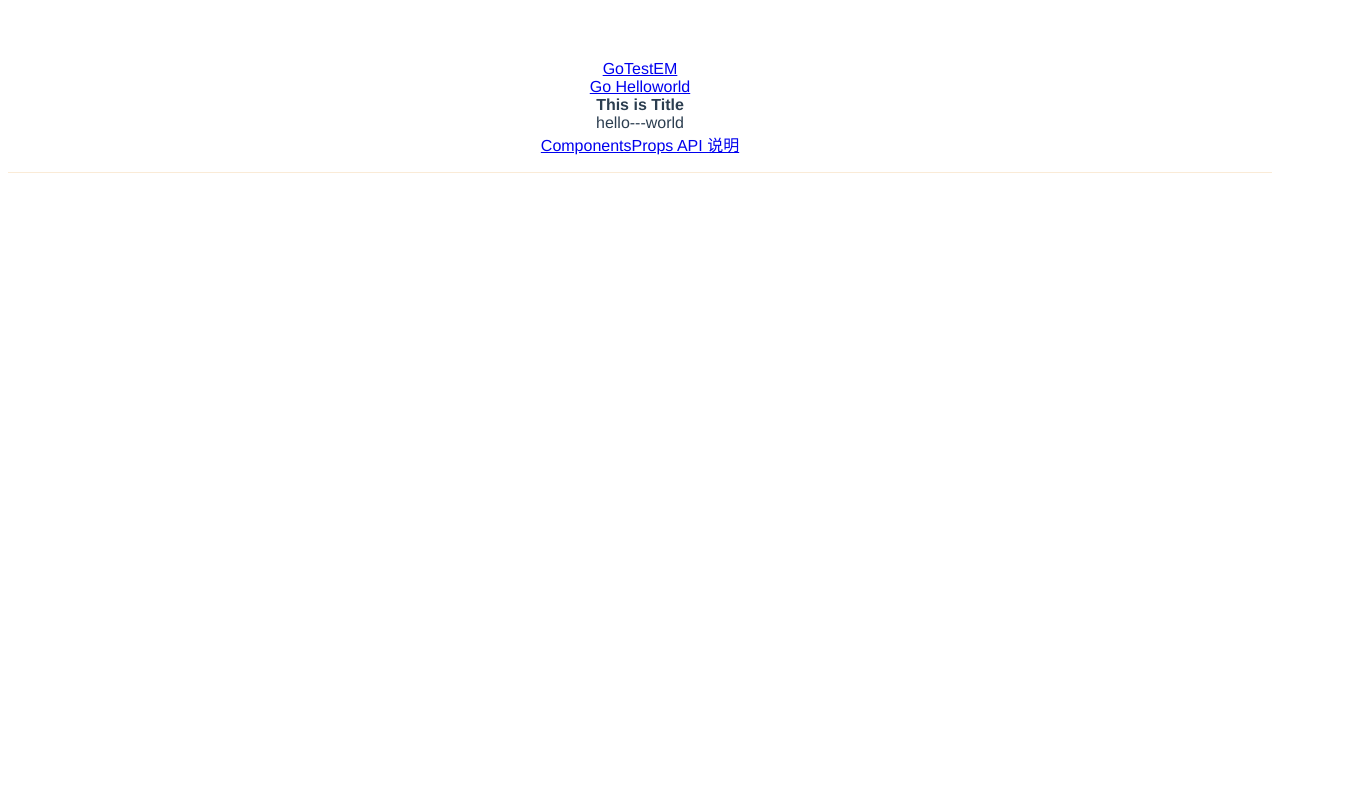
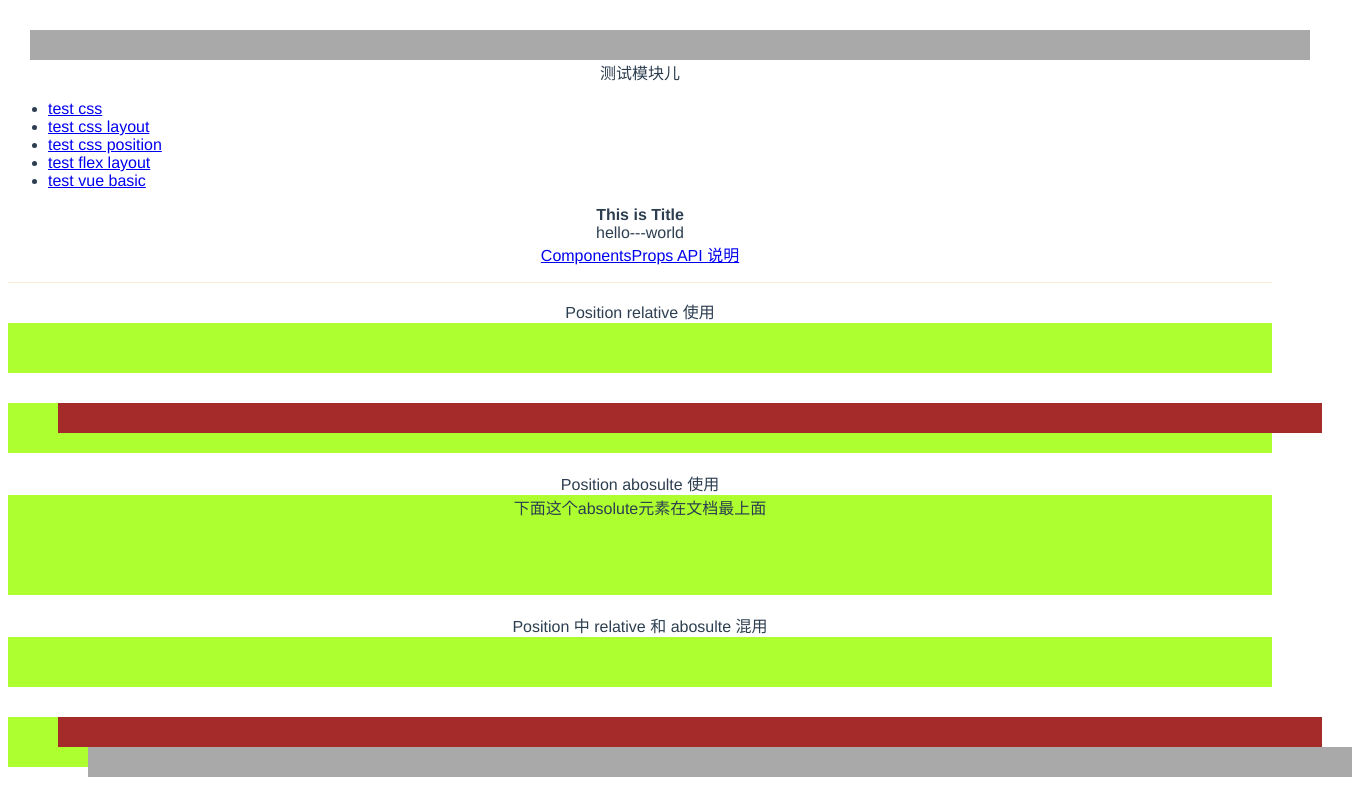
Before and after one commit to fanthus/vue-practice, a Vue app: page /test/css/position in a window 1280 px wide. Shown: the top 800 px of the page, 1352 px wide, since content can reach past the window. Built offline with nearby package versions, Linux system fonts and the light colour scheme.

Commit message:
feat: 增加一些 css 的 demo

```diff
--- a/src/App.vue
+++ b/src/App.vue
@@ -1,28 +1,39 @@
 <template>
   <div id="app">
-    <div>
-      <router-link to="/test">GoTestEM</router-link>
-    </div>
-    <div>
-      <router-link to="/hello">Go Helloworld</router-link>
-    </div>
-    <TestComponent component-name="hello---world"/>
-    <p style="background-color: antiquewhite; height: 1px;"></p>
+    测试模块儿
+    <ul>
+      <li class="list-style">
+        <router-link to="/testcss">test css</router-link>
+      </li>
+      <li class="list-style">
+        <router-link to="/testcsslayout">test css layout</router-link>
+      </li>
+      <li class="list-style">
+        <router-link to="/test/css/position">test css position</router-link>
+      </li>
+      <li class="list-style">
+        <router-link to="/testflexlayout">test flex layout</router-link>
+      </li>
+      <li class="list-style">
+        <router-link to="/testvue">test vue basic</router-link>
+      </li>
+    </ul>
+
+    <TestComponent component-name="hello---world" />
+    <p style="background-color: antiquewhite; height: 1px"></p>
     <router-view> </router-view>
   </div>
 </template>
 
 <script>
-
-import TestComponent from './components/TestComponent.vue';
+import TestComponent from "./components/TestComponent.vue";
 
 export default {
-  name: 'App',
+  name: "App",
   components: {
-    TestComponent
-  }
-}
-
+    TestComponent,
+  },
+};
 </script>
 
 <style>
@@ -34,4 +45,8 @@ export default {
   color: #2c3e50;
   margin-top: 60px;
 }
+
+.list-style {
+  text-align: left;
+}
 </style>
--- /dev/null
+++ b/src/components/TestCSS.vue
@@ -0,0 +1,39 @@
+<template>
+  <div class="root-div">
+    Box 盒子属性
+    <div class="content-box">
+      <div class="content-box-inner">content-box</div>
+      <div class="border-box-inner">border-box</div>
+    </div>
+    <div class=""></div>
+  </div>
+</template>
+<script>
+</script>
+<style>
+
+.content-box {
+  width: 100%;
+  height: 100%;
+}
+
+.content-box-inner {
+  box-sizing: content-box;
+  width: 100px;
+  height: 100px;
+  border: 1px solid #888888;
+  padding: 10px;
+
+  background-color: antiquewhite;
+}
+
+.border-box-inner {
+  box-sizing: border-box;
+  width: 100px;
+  height: 100px;
+  border: 1px solid #888888;
+  padding: 10px;
+  background-color: antiquewhite;
+}
+
+</style>
--- /dev/null
+++ b/src/components/TestCSSLayout.vue
@@ -0,0 +1,83 @@
+<template>
+  <div class="container">
+    <div class="block-ele">block elements1</div>
+    <div class="block-ele">block elements2</div>
+    <div class="inline-ele">inline element1</div>
+    <div class="inline-ele">inline element2</div>
+    <br>
+    <br>
+    <div class="inline-block-ele">inline block element1</div>
+    <div class="inline-block-ele">inline block element2</div>
+    <div class="block-ele-float">block elements1</div>
+    <div class="block-ele-float">block elements2</div>
+
+    <div class="block-container">
+      <div class="item">1</div>
+      <div class="item">2</div>
+      <div class="item">3</div>
+    </div>
+    <div class="flex-container">
+      <div class="item">1</div>
+      <div class="item">2</div>
+      <div class="item">3</div>
+    </div>
+
+
+  </div>
+</template>
+
+<script>
+</script>
+
+<style>
+
+/* block 1.换行 2.width height 生效 */
+.block-ele {
+  display: block;
+  width: 100px;
+  height: 100px;
+  margin-top: 2px;
+  background-color: aqua;
+}
+
+/* inline 1.不换行 2.width height 不生效 */
+.inline-ele {
+  display: inline;
+  width: 100px;
+  height: 100px;
+  margin-left: 2px;
+  background-color: greenyellow;
+}
+
+/* inline 1.不换行 2.width height 生效 */
+.inline-block-ele {
+  display: inline-block;
+  width: 100px;
+  height: 100px;
+  margin-left: 2px;
+  background-color: greenyellow;
+}
+
+
+.block-ele-float {
+  display: block;
+  width: 100px;
+  height: 100px;
+  margin-top: 2px;
+  float: inline-end;
+  background-color: green;
+}
+
+.block-container {
+  display: block;
+}
+
+.flex-container {
+  display: flex;
+}
+
+.item {
+  background-color: gainsboro;
+}
+
+</style>
--- /dev/null
+++ b/src/components/TestCSSPosition.vue
@@ -0,0 +1,78 @@
+<template>
+  <div class="container">
+    <div>Position relative 使用</div>
+    <div class="flex-container">
+      <div class="item-pos-static"></div>
+      <div class="item-pos-relative"></div>
+      <div class="item-pos-static"></div>
+    </div>
+    <br>
+    <div>Position abosulte 使用</div>
+    <div class="flex-container">
+      <div class="item-pos-static">下面这个absolute元素在文档最上面</div>
+      <div class="item-pos-absolute"></div>
+      <div class="item-pos-static"></div>
+    </div>
+    <br>
+    <div>Position 中 relative 和 abosulte 混用</div>
+    <div class="flex-container">
+      <div class="item-pos-static"></div>
+      <div class="item-pos-relative">
+        <div class="item-pos-absolute"></div>
+      </div>
+      <div class="item-pos-static"></div>
+    </div>
+    <br><br>
+    <div>Position 中 relative 和 abosulte 混用</div>
+    <div class="flex-container">
+      <div class="item-pos-static"></div>
+      <div class="item-pos-fixed"></div>
+      <div class="item-pos-static"></div>
+    </div>
+  </div>
+</template>
+
+<script>
+</script>
+
+<style>
+
+.flex-container {
+  display: flex;
+  flex-direction: column;
+  width: 100%;
+}
+
+.item-pos-static {
+  background-color: greenyellow;
+  width: 100%;
+  height: 50px;
+}
+
+.item-pos-relative {
+  background-color: brown;
+  position: relative;
+  width: 100%;
+  height: 30px;
+  top: 30px;
+  left: 50px;
+}
+
+.item-pos-absolute {
+  background-color: darkgrey;
+  position: absolute;
+  width: 100%;
+  height: 30px;
+  top: 30px;
+  left: 30px;
+}
+
+.item-pos-fixed {
+  position: fixed;
+  background-color: blueviolet;
+  width: 100%;
+  height: 30px;
+}
+
+
+</style>
--- a/src/components/TestEM.vue
+++ /dev/null
@@ -1,11 +0,0 @@
-<template>
-  <div class="root-div" style="font-size: 2em;">
-    <div class="second-div" style="width: 3em; background-color: antiquewhite;">
-      HelloWorld!
-    </div>
-  </div>
-</template>
-<script>
-</script>
-<style>
-</style>
--- a/src/router.js
+++ b/src/router.js
@@ -1,20 +1,33 @@
 
 import VueRouter from 'vue-router'
-import TestEM from './components/TestEM'
-import HelloWorld from './components/HelloWorld';
-
+import TestCSS from './components/TestCSS.vue'
+import TestVueBasic from './components/TestVueBasic';
+import TestCSSLayout from './components/TestCSSLayout.vue'
+import TestCSSFlexLayout from './components/TestCSSFlexLayout.vue'
+import TestCSSPosition from './components/TestCSSPosition.vue'
 
 const router = new VueRouter({
   mode: 'history',
   routes:[
     {
-      path: '/test',
-      component: TestEM
+      path: '/testcss',
+      component: TestCSS
     },
     {
-      path: '/hello',
-      name: 'hello',
-      component: HelloWorld
+      path: '/testcsslayout',
+      component: TestCSSLayout
+    },
+    {
+      path: '/test/css/position',
+      component: TestCSSPosition
+    },
+    {
+      path: '/testflexlayout',
+      component:TestCSSFlexLayout
+    },
+    {
+      path: '/testvue',
+      component: TestVueBasic
     }
   ]
 })
```
Also changed, not shown: src/components/TestCSSFlexLayout.vue (added), src/components/TestVueBasic.vue (renamed from src/components/HelloWorld.vue).
